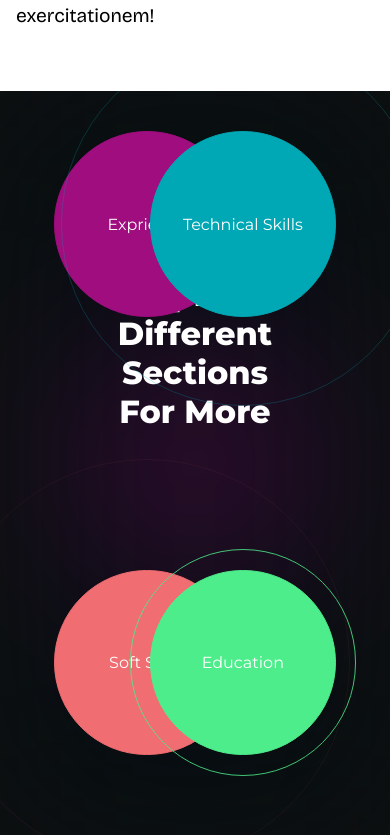
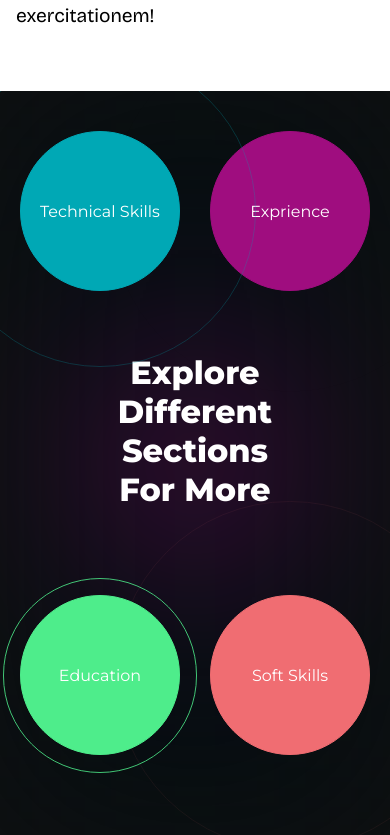
Before and after one commit to alivarastepour/Who_Am_I, a Next.js app: page / in a window 390 px wide. Shown: the part 1618-2453 px from the top of the page. Built offline with nearby package versions, Linux system fonts and the light colour scheme.

Commit message:
responsive design is improved

```diff
--- a/components/AllInOne/AllInOne.tsx
+++ b/components/AllInOne/AllInOne.tsx
@@ -109,7 +109,7 @@ const AllInOne = () => {
             <div className={`${styles["description"]} description`}>
               As my primary enthusiasm is web front-end development, my tech
               stack includes JavaScript and TypeScript as programming languages,
-              ReactJS and Nextjs as frameworks, MUI and CSS preprocessors as
+              ReactJS and NextJS as frameworks, MUI and CSS preprocessors as
               styling tools, and Redux as a state management tool. I think it's
               worth mentioning that although fancy tools have made DX much
               easier, putting them into proper use requires a solid knowledge of
--- a/styles/allInOne.module.scss
+++ b/styles/allInOne.module.scss
@@ -13,8 +13,8 @@
   }
 
   .all-in-one-title {
+    opacity: 0;
     position: absolute;
-    opacity: 0;
     left: 50%;
     bottom: 50%;
     transform: translateX(-50%);
@@ -26,8 +26,8 @@
   }
 
   .feature-container {
-    width: 22vh;
-    height: 22vh;
+    width: 160px;
+    height: 160px;
     border-radius: 50%;
     border: 1px solid;
     position: absolute;
--- a/styles/globals.scss
+++ b/styles/globals.scss
@@ -223,7 +223,7 @@ body {
   }
   to {
     opacity: 1;
-    transform: translate(-50%, -2rem);
+    transform: translate(-50%, calc(50% - 2rem));
   }
 }
 
@@ -262,3 +262,61 @@ body {
     animation: who-am-i-slide-right 0.8s forwards ease-in-out;
   }
 }
+
+@media only screen and (max-width: 700px) {
+  .all-in-one-sliding-feature-1 {
+    right: 20px !important;
+    &:hover {
+      transform: translate(0, 240px) scale(2.5);
+      .title {
+        transform: translate(-0.2rem, -1rem);
+      }
+    }
+    .description {
+      padding-right: 1.7rem !important;
+      // padding-left: 0.5rem !important;
+      text-align: justify;
+    }
+  }
+  .all-in-one-sliding-feature-2 {
+    right: -330px !important;
+    &:hover {
+      transform: translate(-350px, 0) scale(2.5);
+      .title {
+        transform: translate(0, 1.5rem);
+      }
+    }
+    .description {
+      font-size: 0.4rem !important;
+    }
+  }
+  .all-in-one-sliding-feature-3 {
+    left: -330px !important;
+    &:hover {
+      transform: translate(350px, 0) scale(2.5);
+      .title {
+        font-size: 0.8rem !important;
+        transform: translate(0.6rem, -1.7rem);
+      }
+    }
+    .description {
+      padding-left: 2.7rem !important;
+      text-align: justify;
+    }
+  }
+  .all-in-one-sliding-feature-4 {
+    left: 20px !important;
+    &:hover {
+      transform: translate(0, -280px) scale(2.5);
+
+      .title {
+        transform: translate(0.1rem, 1.5rem);
+      }
+    }
+    .description {
+      font-size: 0.35rem !important;
+      line-height: 0.45rem !important;
+      padding-left: 2.7rem !important;
+    }
+  }
+}
```
